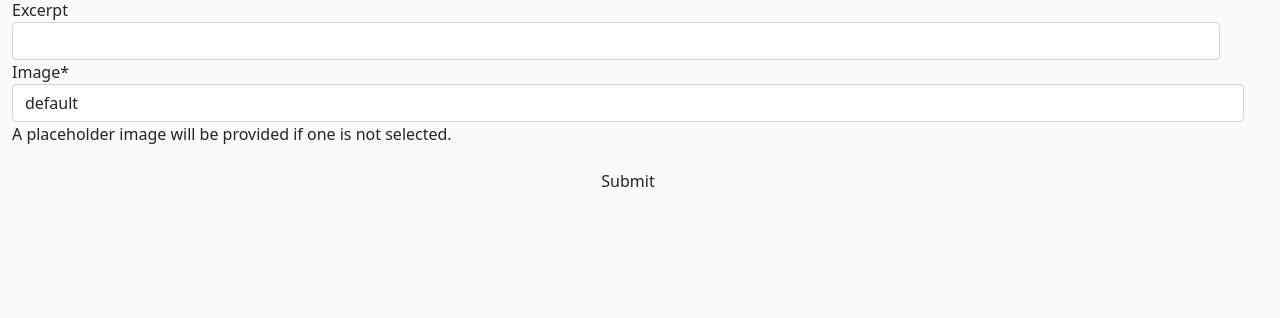
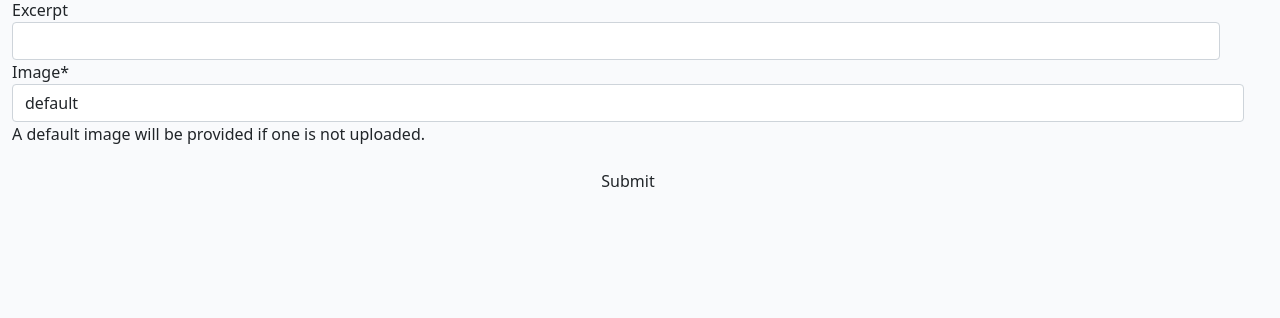
Before and after one commit to charlie-vf/genshin-blog-project, a Django app: page /create_post in a window 1280 px wide. Shown: the part 1163-1481 px from the top of the page. Run offline with Django 3.2, Linux system fonts and the light colour scheme; the visitor is signed in with stand-in values (Sample User, id 1); some libraries are stand-ins or nearby versions.

```diff
--- a/templates/create_post.html
+++ b/templates/create_post.html
@@ -26,7 +26,7 @@
                         {{ create_form.excerpt | as_crispy_field | safe }}
                     </div>
                         {{ create_form.featured_image | as_crispy_field | safe }}
-                        <p>A placeholder image will be provided if one is not selected.</p>
+                        <p>A default image will be provided if one is not uploaded.</p>
                     </div>
                     <button type="submit" class="btn btn-signup btn-lg submit-btn">Submit</button>
                 </div>
```
Also changed, not shown: README.md.
